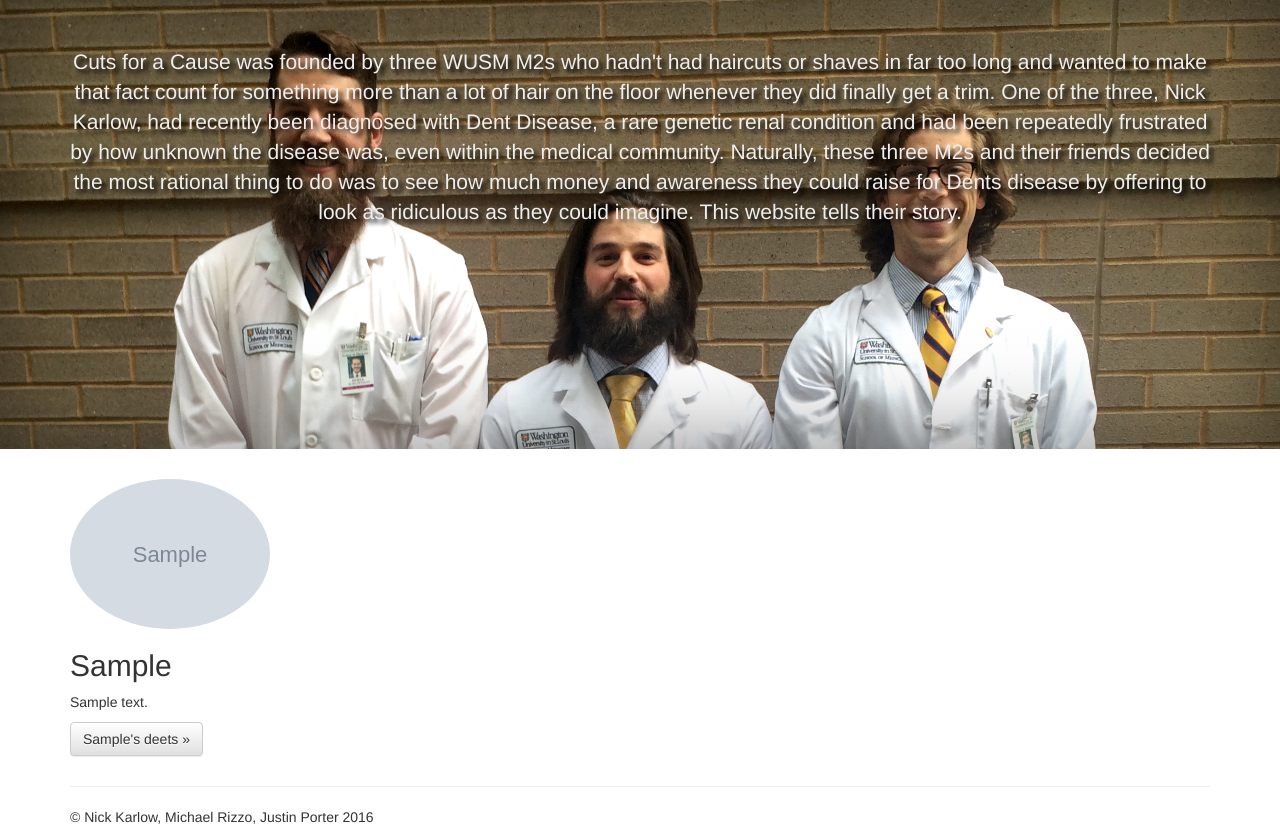
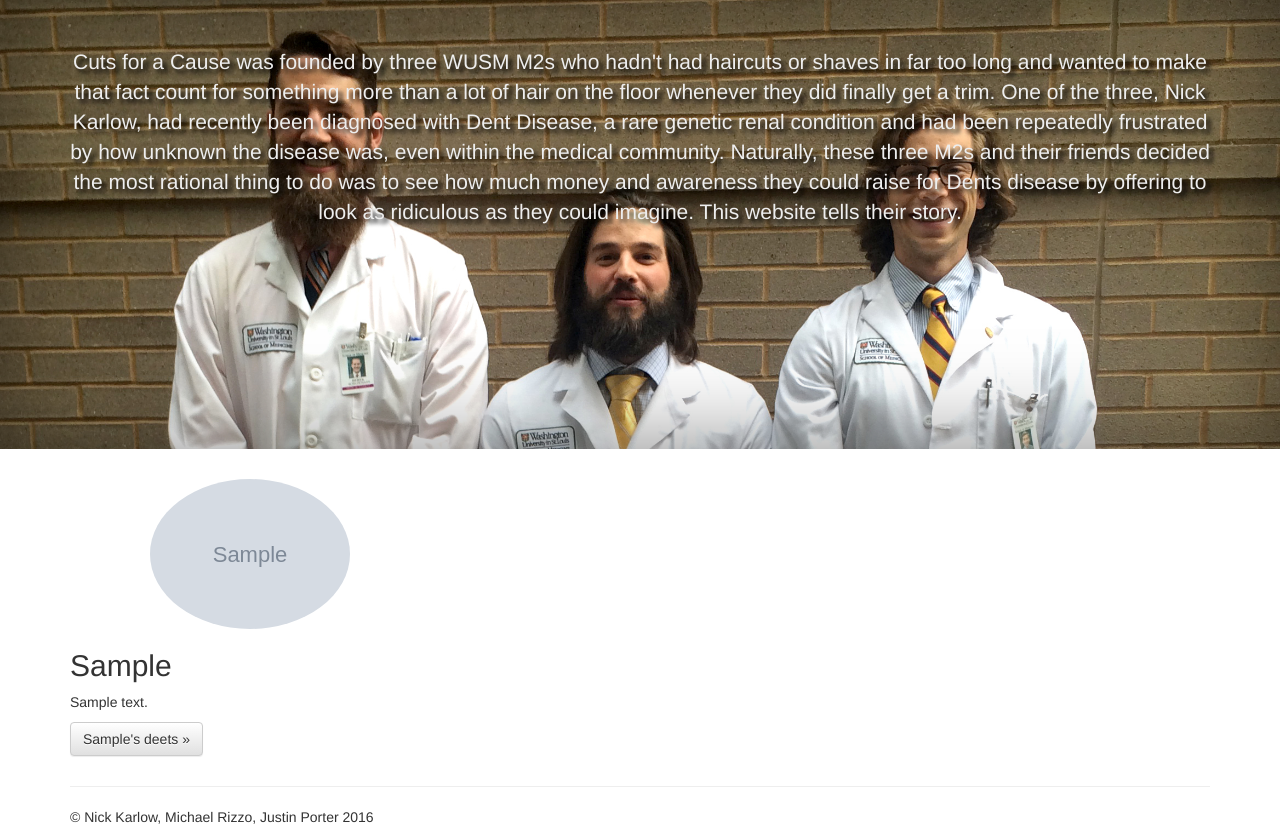
Before and after one commit to justinrporter/haircut, a Django app: page /app/ in a window 1280 px wide. Shown: the part 51-879 px from the top of the page. Run offline with Django 3.2, Linux system fonts and the light colour scheme; tables that the repository leaves empty hold one stand-in row (values such as "Sample post"); grey boxes marked "Sample" are stand-in pictures; parts of the project's set-up code (start-up, migrations or seed data) failed here and were passed over; some libraries are stand-ins or nearby versions.

Commit message:
fix issue #1: circular images not centered

```diff
--- a/app/templates/home.html
+++ b/app/templates/home.html
@@ -14,7 +14,7 @@
       <div class="row">
         {% for contestant in contestants %}
           <div class="col-md-4">
-            <img src="{{ contestant.photo }}" class="img-circle contestant-bust" alt="{{ ontestant.first_name }}" />
+            <div class="text-center"><img src="{{ contestant.photo }}" class="img-circle contestant-bust" alt="{{ ontestant.first_name }}" /></div>
             <h2>{{ contestant.first_name }}</h2>
             <p>{{ contestant.bio|safe }}</p>
             <p><a class="btn btn-default" href="{% url 'contestant-detail' pk=contestant.pk %}" role="button">
--- a/haircut/settings.py
+++ b/haircut/settings.py
@@ -85,7 +85,7 @@ WSGI_APPLICATION = 'haircut.wsgi.application'
 
 import dj_database_url
 
-if DEBUG:
+if not DEBUG:
     DATABASES = {
         'default': {
             'ENGINE': 'django.db.backends.sqlite3',
```
